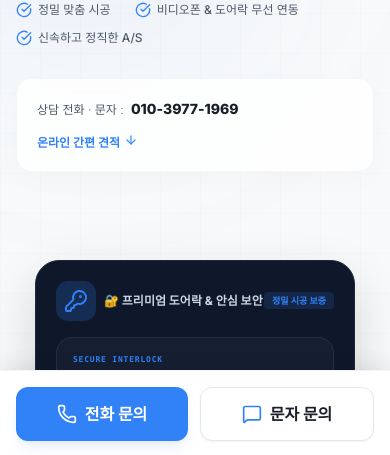
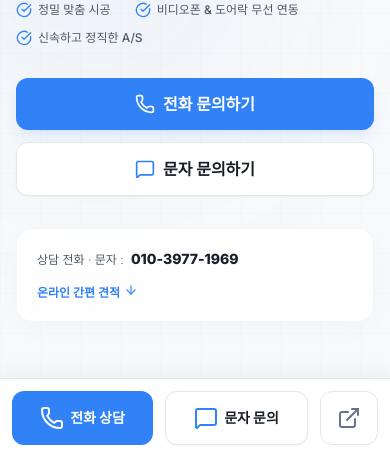
Before and after one commit to sonih03/Homepage, a React (Vite) app: page / in a window 390 px wide. Shown: the part 387-842 px from the top of the page. Built offline with nearby package versions, Linux system fonts and the light colour scheme; no server answers.

Commit message:
2차 수정본

```diff
--- a/src/components/ContactForm.jsx
+++ b/src/components/ContactForm.jsx
@@ -318,7 +318,7 @@
 
       {/* Success Modal */}
       {isModalOpen && (
-        <div className="fixed inset-0 z-50 flex items-center justify-center p-4 bg-black/50 backdrop-blur-sm">
+        <div className="fixed inset-0 z-[70] flex items-center justify-center p-4 bg-black/50 backdrop-blur-sm">
           <div className="relative bg-white border border-slate-100 rounded-3xl p-6 sm:p-8 max-w-md w-full text-center shadow-2xl animate-in fade-in zoom-in duration-300">
 
             {/* Close Button */}
--- a/src/components/Footer.jsx
+++ b/src/components/Footer.jsx
@@ -81,7 +81,7 @@
       </footer>
 
       {/* Mobile Sticky Quick Menu (visible only on mobile/tablet) */}
-      <div className="md:hidden fixed bottom-0 left-0 w-full z-45 bg-white/95 border-t border-slate-200 p-3 flex gap-3 shadow-[0_-8px_30px_rgba(0,0,0,0.05)] backdrop-blur-md">
+      <div className="md:hidden fixed bottom-0 left-0 right-0 z-50 bg-white border-t border-slate-200 p-3 flex gap-3 shadow-[0_-4px_20px_rgba(0,0,0,0.06)]">
         <a
           href="tel:010-3977-1969"
           className="flex-1 flex items-center justify-center space-x-1.5 bg-brand-blue hover:bg-brand-blueHover text-white py-3.5 rounded-xl font-extrabold text-sm transition-all duration-300"
--- a/src/components/Hero.jsx
+++ b/src/components/Hero.jsx
@@ -69,21 +69,21 @@
               </div>
             </div>
 
-            {/* CTA Buttons - Mobile Fixed Bottom Action Bar, Desktop Relative Layout */}
-            <div className="fixed bottom-0 left-0 right-0 bg-white border-t border-slate-100 p-4 z-50 flex flex-row gap-3 shadow-[0_-4px_20px_rgba(0,0,0,0.05)] md:relative md:bottom-auto md:left-auto md:right-auto md:bg-transparent md:border-t-0 md:p-0 md:z-10 md:flex md:flex-row md:shadow-none md:gap-4 md:mb-10 w-full md:w-auto">
+            {/* CTA Buttons - Natural Inline Layout (Static) */}
+            <div className="flex flex-col sm:flex-row items-center gap-3 w-full sm:w-auto mb-8 sm:mb-10 relative z-10">
               <a
                 href="tel:010-3977-1969"
-                className="flex-1 md:flex-none md:w-auto flex items-center justify-center space-x-2 bg-brand-blue hover:bg-brand-blueHover text-white py-3.5 md:px-8 md:py-4 rounded-xl font-bold text-base md:text-lg transition-all duration-300 shadow-lg shadow-brand-blue/10 hover:shadow-brand-blue/20 hover:scale-105 transform hover:-translate-y-0.5"
+                className="w-full sm:w-auto flex items-center justify-center space-x-2 bg-brand-blue hover:bg-brand-blueHover text-white px-6 py-3.5 sm:px-8 sm:py-4 rounded-xl font-bold text-base sm:text-lg transition-all duration-300 shadow-lg shadow-brand-blue/10 hover:shadow-brand-blue/20 hover:scale-105 transform hover:-translate-y-0.5"
               >
                 <Phone className="h-5 w-5 shrink-0" />
-                <span>전화 문의</span>
+                <span>전화 문의하기</span>
               </a>
               <a
                 href="sms:010-3977-1969?body=안녕하세요.%20가온홈시스템%20비디오폰/도어락%20설치%20견적%20문의드립니다."
-                className="flex-1 md:flex-none md:w-auto flex items-center justify-center space-x-2 bg-white hover:bg-slate-50 border border-slate-200 text-brand-text py-3.5 md:px-8 md:py-4 rounded-xl font-bold text-base md:text-lg transition-all duration-300 shadow-sm hover:scale-105 transform hover:-translate-y-0.5"
+                className="w-full sm:w-auto flex items-center justify-center space-x-2 bg-white hover:bg-slate-50 border border-slate-200 text-brand-text px-6 py-3.5 sm:px-8 sm:py-4 rounded-xl font-bold text-base sm:text-lg transition-all duration-300 shadow-sm hover:scale-105 transform hover:-translate-y-0.5"
               >
                 <MessageSquare className="h-5 w-5 text-brand-blue shrink-0" />
-                <span>문자 문의</span>
+                <span>문자 문의하기</span>
               </a>
             </div>
 
--- a/src/components/Navbar.jsx
+++ b/src/components/Navbar.jsx
@@ -46,7 +46,7 @@
   ];
 
   return (
-    <nav className={`fixed top-0 left-0 w-full z-50 transition-all duration-300 ${
+    <nav className={`fixed top-0 left-0 w-full z-[60] transition-all duration-300 ${
       scrolled
         ? 'glass-nav border-b border-slate-200/60 py-3 shadow-[0_2px_15px_rgba(0,0,0,0.02)]'
         : 'bg-transparent py-5'
```
